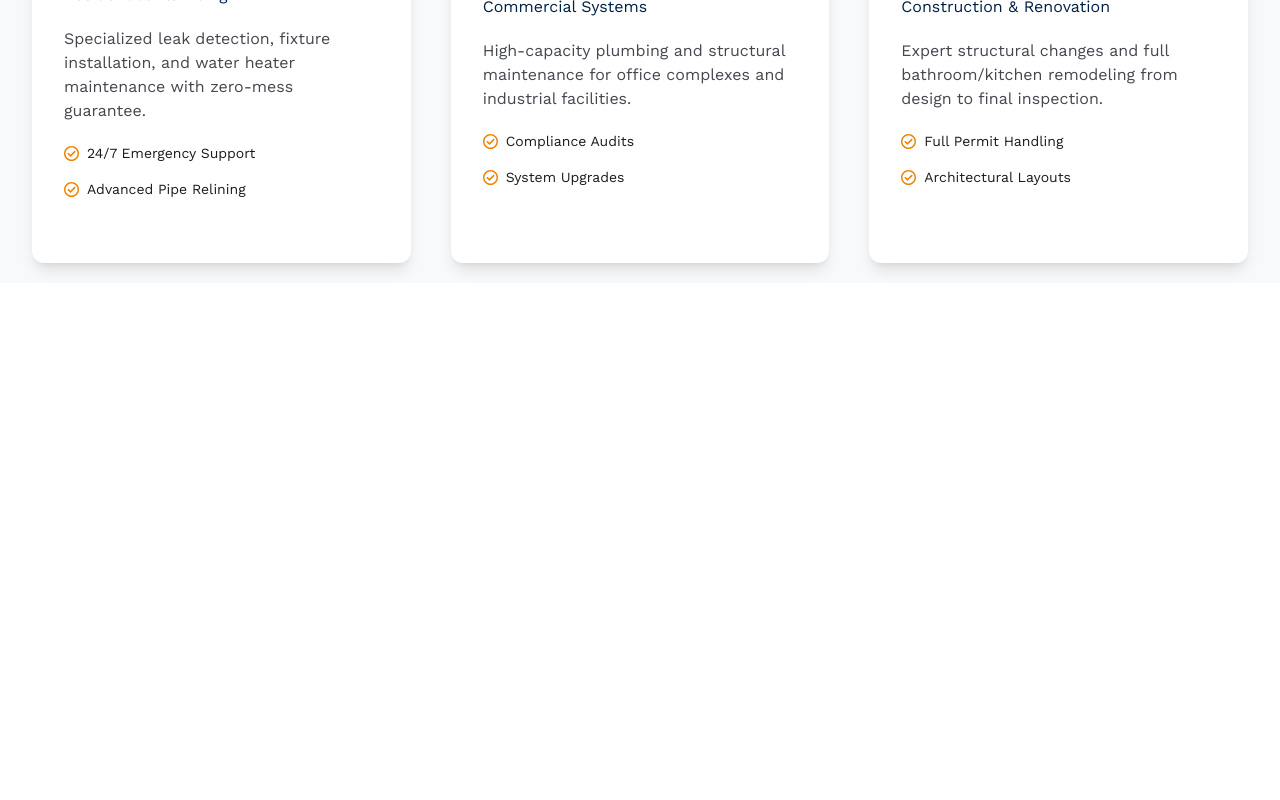
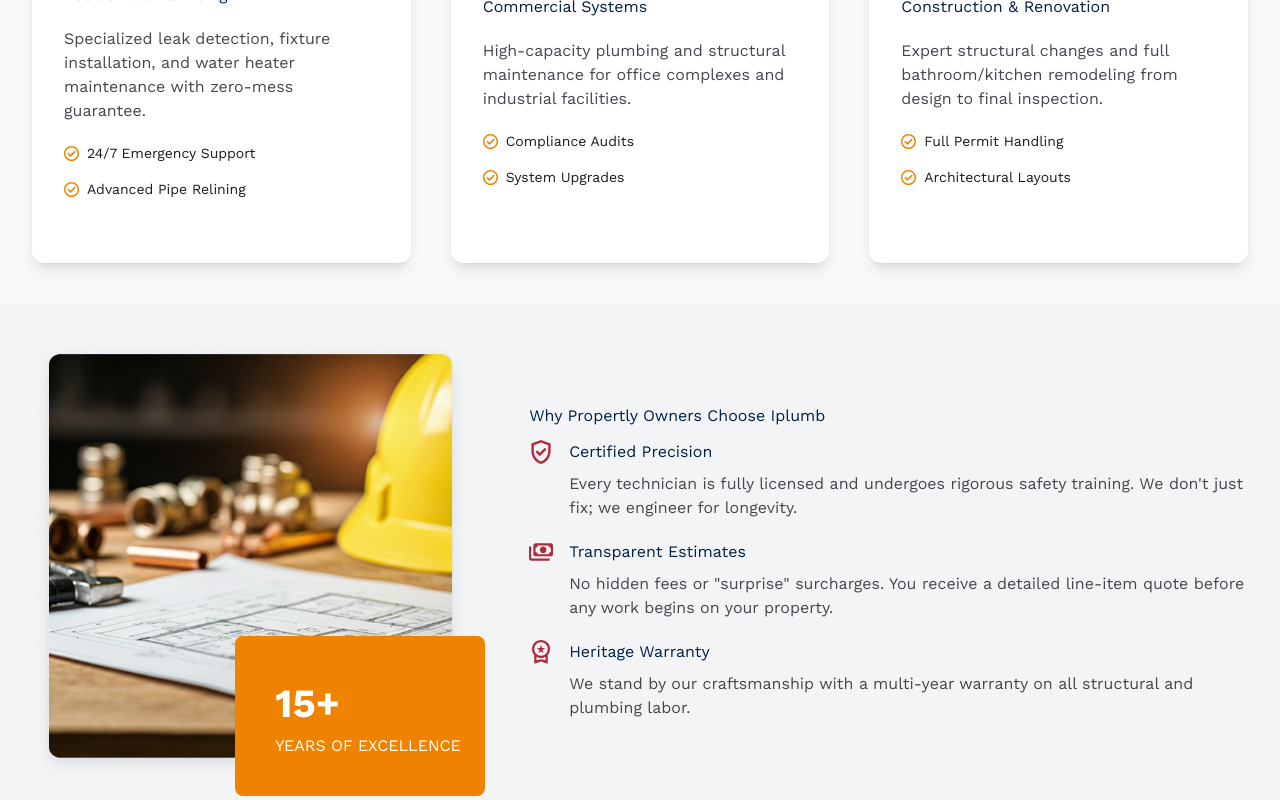
Before and after one commit to davistheweb/iplumb, a Next.js app: page / in a window 1280 px wide. Shown: the part 1133-1933 px from the top of the page. Before the commit the page ends 1416 px from the top, so only its background shows below. Built offline with nearby package versions, Linux system fonts and the light colour scheme.

Commit message:
whychooseiplumb

```diff
--- a/src/app/page.tsx
+++ b/src/app/page.tsx
@@ -1,5 +1,6 @@
 import { Hero } from "@/components/landing/Hero";
 import { ServicesSection } from "@/components/landing/ServicesSection";
+import { WhyChooseIplumb } from "@/components/landing/WhyChooseIplumb";
 import Image from "next/image";
 
 export default function Home() {
@@ -7,6 +8,7 @@ export default function Home() {
     <div className="overflow-x-hidden h-full">
       <Hero />
       <ServicesSection />
+      <WhyChooseIplumb />
     </div>
   );
 }
--- a/src/assets/index.ts
+++ b/src/assets/index.ts
@@ -1,4 +1,5 @@
 import IplumbLogo from "./general/iplumb_logo.jpg";
 import BackgroundImage from "./home/backgroundImage.png";
+import WhyChooseIplumbImage from "./home/WhyChooseIplumb.png";
 
-export { IplumbLogo, BackgroundImage };
+export { IplumbLogo, BackgroundImage, WhyChooseIplumbImage };
--- /dev/null
+++ b/src/components/icons/EstimatesIcon.tsx
@@ -0,0 +1,30 @@
+import React, { SVGProps } from "react";
+
+interface EstimatesIconProps extends SVGProps<SVGSVGElement> {
+  size?: `${number}` | number;
+  color?: string;
+}
+
+const EstimatesIcon = ({
+  size = 24,
+  color = "#111827",
+  ...props
+}: EstimatesIconProps) => {
+  return (
+    <svg
+      width={size}
+      height={size}
+      viewBox="0 0 33 24"
+      fill="none"
+      xmlns="http://www.w3.org/2000/svg"
+      {...props}
+    >
+      <path
+        d="M19.5 13.5C18.25 13.5 17.1875 13.0625 16.3125 12.1875C15.4375 11.3125 15 10.25 15 9C15 7.75 15.4375 6.6875 16.3125 5.8125C17.1875 4.9375 18.25 4.5 19.5 4.5C20.75 4.5 21.8125 4.9375 22.6875 5.8125C23.5625 6.6875 24 7.75 24 9C24 10.25 23.5625 11.3125 22.6875 12.1875C21.8125 13.0625 20.75 13.5 19.5 13.5ZM9 18C8.175 18 7.46875 17.7062 6.88125 17.1187C6.29375 16.5312 6 15.825 6 15V3C6 2.175 6.29375 1.46875 6.88125 0.88125C7.46875 0.29375 8.175 0 9 0H30C30.825 0 31.5313 0.29375 32.1188 0.88125C32.7063 1.46875 33 2.175 33 3V15C33 15.825 32.7063 16.5312 32.1188 17.1187C31.5313 17.7062 30.825 18 30 18H9ZM12 15H27C27 14.175 27.2938 13.4688 27.8813 12.8813C28.4688 12.2938 29.175 12 30 12V6C29.175 6 28.4688 5.70625 27.8813 5.11875C27.2938 4.53125 27 3.825 27 3H12C12 3.825 11.7062 4.53125 11.1187 5.11875C10.5312 5.70625 9.825 6 9 6V12C9.825 12 10.5312 12.2938 11.1187 12.8813C11.7062 13.4688 12 14.175 12 15ZM28.5 24H3C2.175 24 1.46875 23.7062 0.88125 23.1187C0.29375 22.5312 0 21.825 0 21V4.5H3V21H28.5V24ZM9 15V3V15Z"
+        fill={color}
+      />
+    </svg>
+  );
+};
+
+export default EstimatesIcon;
--- /dev/null
+++ b/src/components/icons/TrustCheckIcon.tsx
@@ -0,0 +1,30 @@
+import React, { SVGProps } from "react";
+
+interface TrustCheckIconProps extends SVGProps<SVGSVGElement> {
+  size?: `${number}` | number;
+  color?: string;
+}
+
+const TrustCheckIcon = ({
+  size = 24,
+  color = "#111827",
+  ...props
+}: TrustCheckIconProps) => {
+  return (
+    <svg
+      width={size}
+      height={size}
+      viewBox="0 0 24 30"
+      fill="none"
+      xmlns="http://www.w3.org/2000/svg"
+      {...props}
+    >
+      <path
+        d="M10.425 20.325L18.9 11.85L16.7625 9.7125L10.425 16.05L7.275 12.9L5.1375 15.0375L10.425 20.325ZM12 30C8.525 29.125 5.65625 27.1312 3.39375 24.0187C1.13125 20.9062 0 17.45 0 13.65V4.5L12 0L24 4.5V13.65C24 17.45 22.8688 20.9062 20.6063 24.0187C18.3438 27.1312 15.475 29.125 12 30ZM12 26.85C14.6 26.025 16.75 24.375 18.45 21.9C20.15 19.425 21 16.675 21 13.65V6.5625L12 3.1875L3 6.5625V13.65C3 16.675 3.85 19.425 5.55 21.9C7.25 24.375 9.4 26.025 12 26.85Z"
+        fill={color}
+      />
+    </svg>
+  );
+};
+
+export default TrustCheckIcon;
--- /dev/null
+++ b/src/components/icons/WarrantyIcon.tsx
@@ -0,0 +1,30 @@
+import React, { SVGProps } from "react";
+
+interface WarrantyIconProps extends SVGProps<SVGSVGElement> {
+  size?: `${number}` | number;
+  color?: string;
+}
+
+const WarrantyIcon = ({
+  size = 24,
+  color = "#111827",
+  ...props
+}: WarrantyIconProps) => {
+  return (
+    <svg
+      width={size}
+      height={size}
+      viewBox="0 0 24 32"
+      fill="none"
+      xmlns="http://www.w3.org/2000/svg"
+      {...props}
+    >
+      <path
+        d="M8.5125 17.55L9.825 13.275L6.375 10.5H10.65L12 6.3L13.35 10.5H17.625L14.1375 13.275L15.45 17.55L12 14.8875L8.5125 17.55ZM3 31.5V19.9125C2.05 18.8625 1.3125 17.6625 0.7875 16.3125C0.2625 14.9625 0 13.525 0 12C0 8.65 1.1625 5.8125 3.4875 3.4875C5.8125 1.1625 8.65 0 12 0C15.35 0 18.1875 1.1625 20.5125 3.4875C22.8375 5.8125 24 8.65 24 12C24 13.525 23.7375 14.9625 23.2125 16.3125C22.6875 17.6625 21.95 18.8625 21 19.9125V31.5L12 28.5L3 31.5ZM12 21C14.5 21 16.625 20.125 18.375 18.375C20.125 16.625 21 14.5 21 12C21 9.5 20.125 7.375 18.375 5.625C16.625 3.875 14.5 3 12 3C9.5 3 7.375 3.875 5.625 5.625C3.875 7.375 3 9.5 3 12C3 14.5 3.875 16.625 5.625 18.375C7.375 20.125 9.5 21 12 21ZM6 27.0375L12 25.5L18 27.0375V22.3875C17.125 22.8875 16.1812 23.2813 15.1687 23.5688C14.1562 23.8563 13.1 24 12 24C10.9 24 9.84375 23.8563 8.83125 23.5688C7.81875 23.2813 6.875 22.8875 6 22.3875V27.0375Z"
+        fill={color}
+      />
+    </svg>
+  );
+};
+
+export default WarrantyIcon;
--- a/src/components/landing/Hero.tsx
+++ b/src/components/landing/Hero.tsx
@@ -1,5 +1,6 @@
 import Link from "next/link";
 import React from "react";
+import CustomBookIcon from "../icons/CustomBookIcon";
 
 export const Hero: React.FC = () => {
   return (
@@ -21,9 +22,9 @@ export const Hero: React.FC = () => {
         <div className="flex items-start flex-col md:flex-row gap-4">
           <Link
             href="#"
-            className="bg-[#EF8300] text-white px-8 pt-[17.5px] pb-4.5 rounded-lg"
+            className="bg-[#EF8300] text-white px-8 pt-[17.5px] pb-4.5 rounded-lg flex gap-1 items-center"
           >
-            Book a Service
+            Book a Service <CustomBookIcon size={15} />
           </Link>
           <Link
             href="#"
--- a/src/components/landing/ServicesSection.tsx
+++ b/src/components/landing/ServicesSection.tsx
@@ -2,10 +2,11 @@ import { ServiceArticleLists } from "@/data";
 import { ArrowRight } from "lucide-react";
 import React from "react";
 import { ServicesArticle } from "./ui/ServicesArticle";
+import Link from "next/link";
 
 export const ServicesSection: React.FC = () => {
   return (
-    <section className="relative h-full w-full pt-15 px-8 items-center bg-[#F8F9FA] pb-5">
+    <section className="relative h-full w-full pt-15 px-8 items-center bg-[#F8F9FA] pb-10">
       <div className="w-full h-full flex flex-col gap-1 justify-center items-center md:items-start">
         <h1 className="text-[#002046] text-xl text-center md:text-start">
           Comprehensive Technical Solutions
@@ -15,7 +16,9 @@ export const ServicesSection: React.FC = () => {
           experts deliver results backed by industry-leading warranties.
         </p>
         <div className="w-full h-full gap-1 hidden md:flex align-middle justify-end items-center ">
-          <span className="text-[#AF2B3E]">EXPLORE ALL SERVICES </span>{" "}
+          <Link className="text-[#AF2B3E]" href="#">
+            EXPLORE ALL SERVICES{" "}
+          </Link>{" "}
           <ArrowRight color="#AF2B3E" size={20} />
         </div>
       </div>
--- /dev/null
+++ b/src/components/landing/WhyChooseIplumb.tsx
@@ -0,0 +1,40 @@
+import { WhyChooseIplumbImage } from "@/assets";
+import { WhyChooseIplumbReasons } from "@/data";
+import Image from "next/image";
+import React from "react";
+import { WhyIplumbLists } from "./ui/WhyIplumbLists";
+
+export const WhyChooseIplumb: React.FC = () => {
+  return (
+    <section className="w-full flex flex-col-reverse md:flex-row justify-center items-center h-full pt-10 px-8 pb-5 gap-15 bg-[#F3F4F5]">
+      <div className="relative flex">
+        <Image
+          src={WhyChooseIplumbImage}
+          alt="construction image"
+          className="w-112.5"
+        />
+        <div className="absolute bg-[#EF8300] w-57 md:w-62.5 h-35 md:h-40 rounded-lg -bottom-4 -right-4 flex flex-col items-start justify-center px-10">
+          <h1 className="text-white font-bold text-[20px] md:text-[40px]">
+            15+
+          </h1>
+          <p className="text-white text-[14px] md:text-[16px] w-50">
+            YEARS OF EXCELLENCE
+          </p>
+        </div>
+      </div>
+      <div className="flex flex-col gap-3 ">
+        <h1 className="text-[#002046]">Why Propertly Owners Choose Iplumb</h1>
+        <div className="flex flex-col gap-5">
+          {WhyChooseIplumbReasons.map(({ Icon, title, subtitle }, i) => (
+            <WhyIplumbLists
+              key={i}
+              Icon={Icon}
+              title={title}
+              subtitle={subtitle}
+            />
+          ))}
+        </div>
+      </div>
+    </section>
+  );
+};
--- a/src/components/landing/ui/ServicesArticle.tsx
+++ b/src/components/landing/ui/ServicesArticle.tsx
@@ -9,7 +9,7 @@ export const ServicesArticle: React.FC<TServicesArticleProps> = ({
   features,
 }) => {
   return (
-    <div className="bg-[#FFFFFF] px-8 pt-8 pb-16 rounded-xl shadow-lg flex flex-col items-center justify-center gap-3">
+    <article className="bg-[#FFFFFF] px-8 pt-8 pb-16 rounded-xl shadow-lg flex flex-col items-center justify-center gap-3">
       <div className="w-full items-start pb-2">
         <div className="bg-[#F3F4F5] h-14 w-14 flex items-center justify-center rounded-md">
           <Icon color={iconColor} />
@@ -32,6 +32,6 @@ export const ServicesArticle: React.FC<TServicesArticleProps> = ({
           ))}
         </div>
       </div>
-    </div>
+    </article>
   );
 };
--- /dev/null
+++ b/src/components/landing/ui/WhyIplumbLists.tsx
@@ -0,0 +1,20 @@
+import React from "react";
+
+export const WhyIplumbLists: React.FC<TWhyChooseIplumbReasonsProps> = ({
+  Icon,
+  title,
+  subtitle,
+}) => {
+  return (
+    <li className="list-none flex gap-4">
+      <div>
+        <Icon color="#AF2B3E" />
+      </div>
+
+      <div className="flex flex-col gap-2">
+        <h1 className="text-[#002046]">{title}</h1>
+        <p className="text-[#44474E] max-w-175">{subtitle}</p>
+      </div>
+    </li>
+  );
+};
--- a/src/data/index.ts
+++ b/src/data/index.ts
@@ -1,6 +1,9 @@
+import EstimatesIcon from "@/components/icons/EstimatesIcon";
 import PlumberBuildingIcon from "@/components/icons/PlumberBuildingIcon";
 import PlumberSpannerIcon from "@/components/icons/PlumberSpannerIcon";
 import PlumberWrenchesIcon from "@/components/icons/PlumberWrenchesIcon";
+import TrustCheckIcon from "@/components/icons/TrustCheckIcon";
+import WarrantyIcon from "@/components/icons/WarrantyIcon";
 
 const NavbarLinks: INavbarLinks[] = [
   {
@@ -43,4 +46,25 @@ const ServiceArticleLists: IServiceArticleLists[] = [
   },
 ];
 
-export { NavbarLinks, ServiceArticleLists };
+const WhyChooseIplumbReasons: IWhyChooseIplumbReasons[] = [
+  {
+    Icon: TrustCheckIcon,
+    title: "Certified Precision",
+    subtitle:
+      "Every technician is fully licensed and undergoes rigorous safety training. We don't just fix; we engineer for longevity.",
+  },
+  {
+    Icon: EstimatesIcon,
+    title: "Transparent Estimates",
+    subtitle:
+      'No hidden fees or "surprise" surcharges. You receive a detailed line-item quote before any work begins on your property.',
+  },
+  {
+    Icon: WarrantyIcon,
+    title: "Heritage Warranty",
+    subtitle:
+      "We stand by our craftsmanship with a multi-year warranty on all structural and plumbing labor.",
+  },
+];
+
+export { NavbarLinks, ServiceArticleLists, WhyChooseIplumbReasons };
```
Also changed, not shown: src/types/index.ts (+7 -0 lines), src/assets/home/WhyChooseIplumb.png (added).
